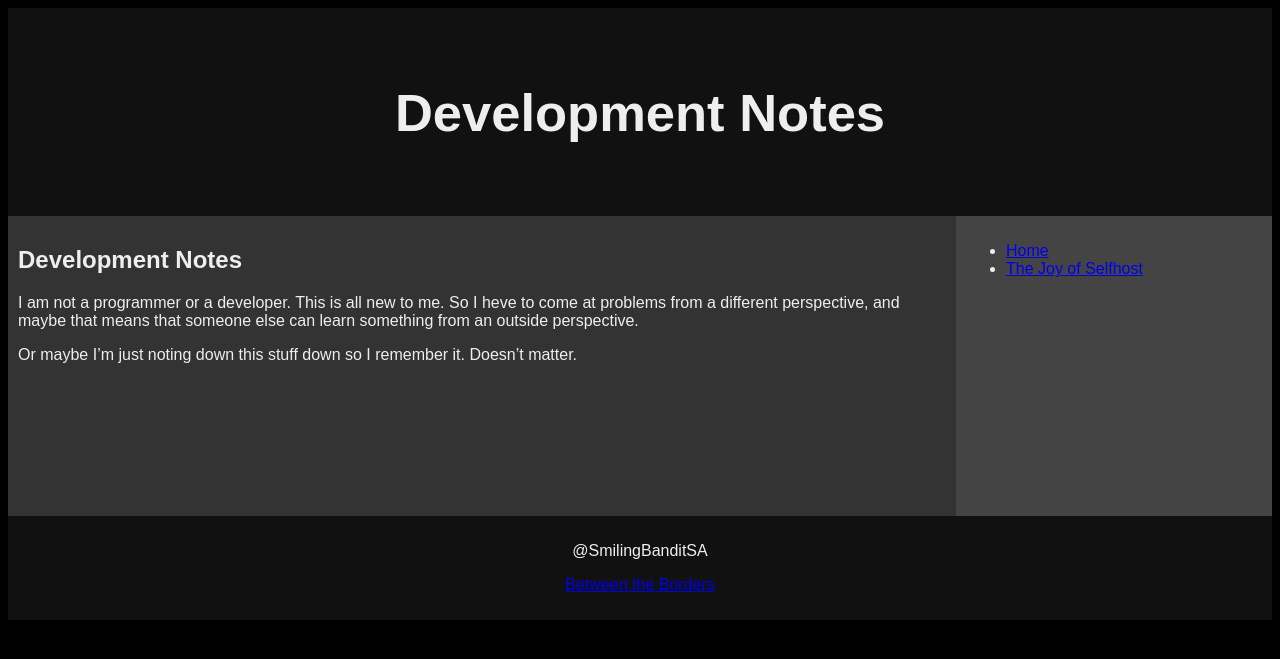
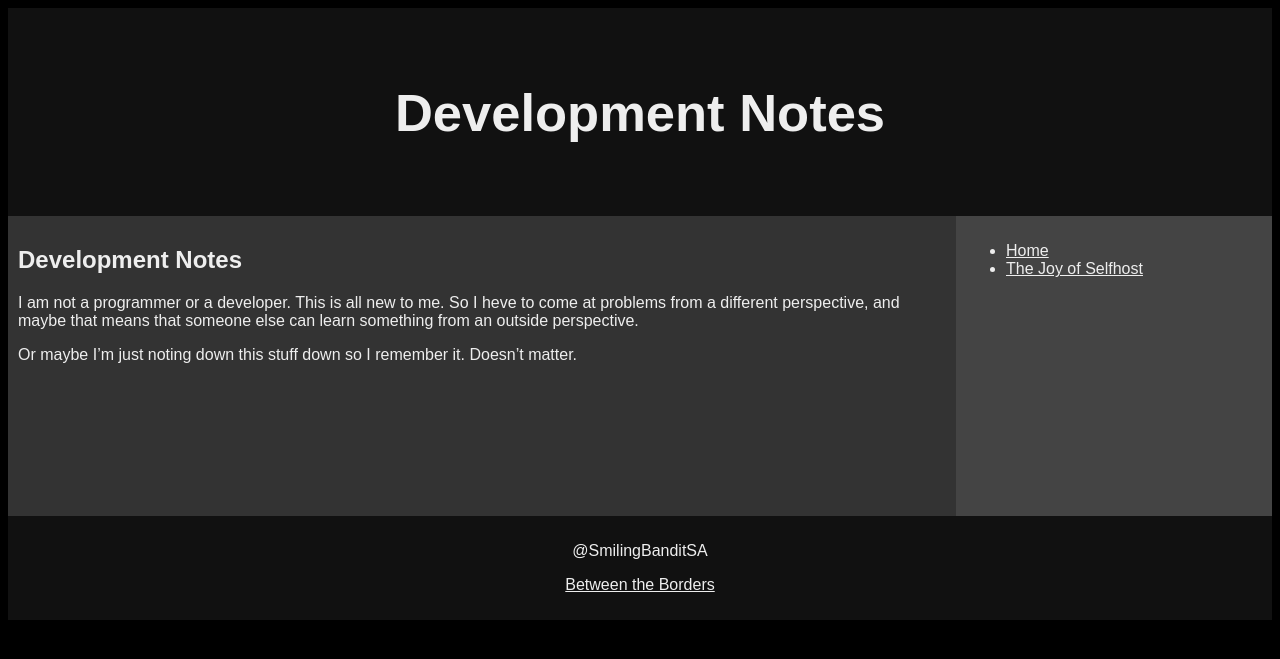
Before and after one commit to faragher/faragher.github.io, a Jekyll site: the page built from README.md, in a window 1280 px wide. Shown: the top 659 px of the page. Built offline with Jekyll 4.4.1, drawn with Linux system fonts in a browser that asks for light colours; our own code applies the rules of GitHub Pages for plain Markdown files.

Commit message:
Update style.css

```diff
--- a/css/style.css
+++ b/css/style.css
@@ -8,9 +8,11 @@ body {
   color: #EEEEEE;
 }
 
-a.link{
-  color=#eeeeee;
+
+a {
+  color: #eeeeee;
 }
+
 
 /* Style the header */
 .header {
```
